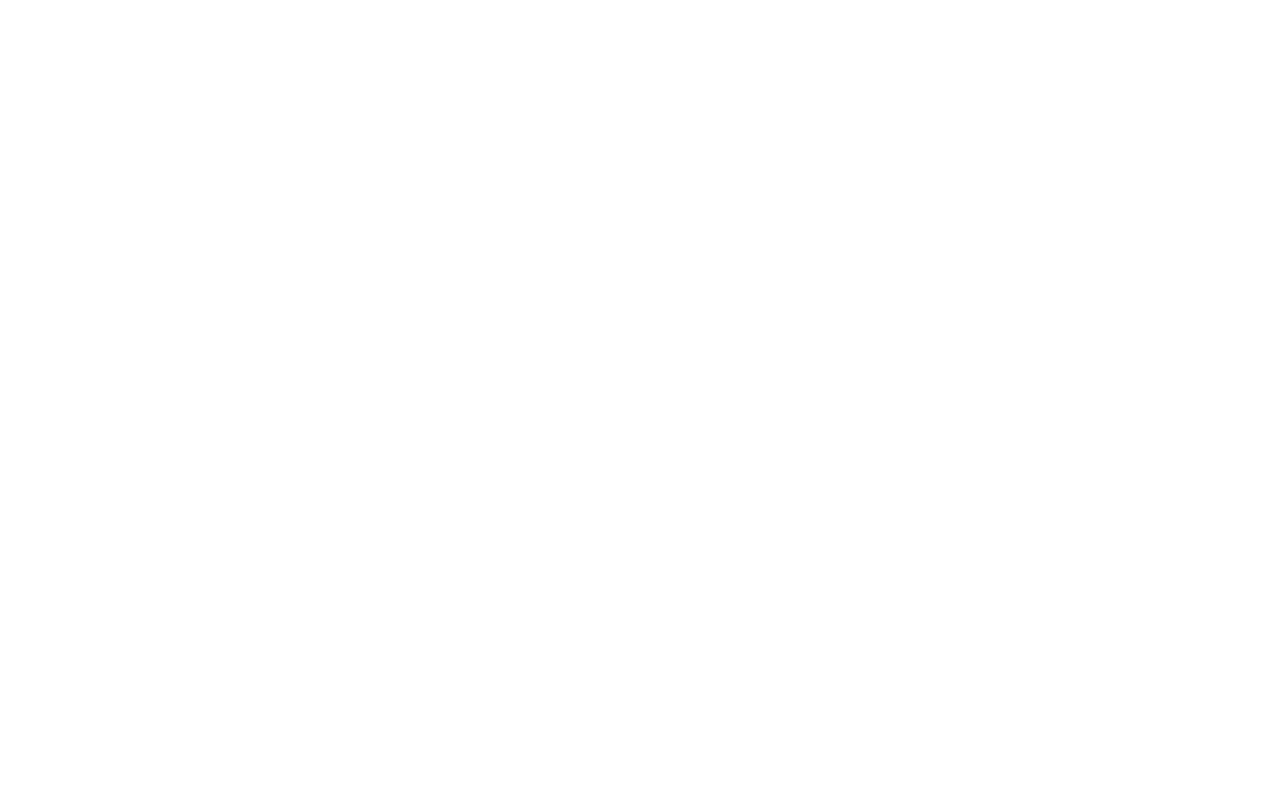
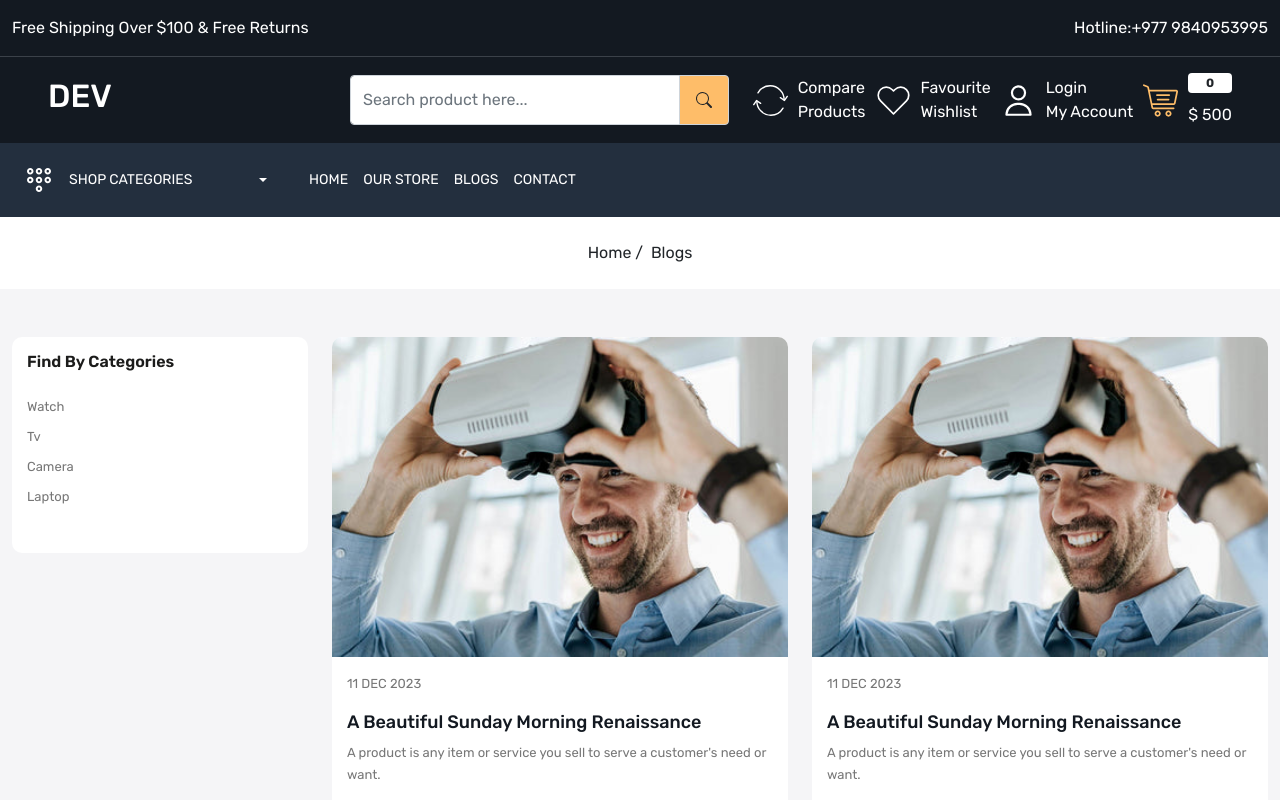
Before and after one commit to RNyaupane/frontend-MERN, a React (Vite) app: page /blogs in a window 1280 px wide. Before the commit this address had no page. Shown: the top 800 px of the page. Built offline with nearby package versions, Linux system fonts and the light colour scheme.

Commit message:
Blog Page Added

```diff
--- a/src/App.jsx
+++ b/src/App.jsx
@@ -6,6 +6,7 @@
 import About from './pages/About'
 import Contact from './pages/Contact'
 import OurStore from './pages/OurStore'
+import Blog from './pages/Blog'
 
 function App() {
   const [count, setCount] = useState(0)
@@ -19,6 +20,7 @@
               <Route path='about' element={<About/>}/>
               <Route path='contact' element={<Contact/>}/>
               <Route path='store' element={<OurStore/>}/>
+              <Route path='blogs' element={<Blog/>}/>
             </Route>
           </Routes>
         </BrowserRouter>
--- a/src/components/BlogCard.jsx
+++ b/src/components/BlogCard.jsx
@@ -2,12 +2,11 @@
 import { Link } from 'react-router-dom'
 
 const BlogCard = () => {
-  return (
-    <>
-        <div className="col-3">
+    return (
+        <>
             <div className="blog-card">
                 <div className="card-image">
-                    <img src="images/blog-1.jpg" className='img-fluid' alt="blog" />
+                    <img src="images/blog-1.jpg" className='img-fluid w-100' alt="blog" />
                 </div>
                 <div className="blog-content">
                     <p className='date'>11 dec 2023</p>
@@ -16,9 +15,8 @@
                     <Link to='' className='button'>Read More</Link>
                 </div>
             </div>
-        </div>
-    </>
-  )
+        </>
+    )
 }
 
 export default BlogCard
--- a/src/components/Header.jsx
+++ b/src/components/Header.jsx
@@ -92,7 +92,7 @@
                   <div className="d-flex align-items-center gap-15">
                     <NavLink to='/'>Home</NavLink>
                     <NavLink to='/store'>Our Store</NavLink>
-                    <NavLink to='/'>Blogs</NavLink>
+                    <NavLink to='/blogs'>Blogs</NavLink>
                     <NavLink to='/contact'>Contact</NavLink>
                   </div>
                 </div>
--- /dev/null
+++ b/src/pages/Blog.jsx
@@ -0,0 +1,54 @@
+import React from 'react'
+import BreadCrumb from '../components/BreadCrumb'
+import { Helmet } from "react-helmet";
+import Meta from '../components/Meta';
+import BlogCard from '../components/BlogCard';
+
+const Blog = () => {
+    return (
+        <>
+            <Meta title={'Blogs'} />
+            <BreadCrumb title='Blogs' />
+            <div className="blog-wrapper home-wrapper-2 py-5">
+                <div className="container-xxl">
+                    <div className="row">
+                        <div className="col-3">
+                            <div className="filter-card mb-3">
+                                <h3 className="filter-title">
+                                    Find By Categories
+                                </h3>
+                                <div className="">
+                                    <ul className='ps-0'>
+                                        <li>Watch</li>
+                                        <li>Tv</li>
+                                        <li>Camera</li>
+                                        <li>Laptop</li>
+                                    </ul>
+                                </div>
+                            </div>
+                        </div>
+                        <div className="col-9">
+                            <div className="row">
+                                <div className="col-6 mb-4">
+                                    <BlogCard />
+                                </div>
+                                <div className="col-6 mb-4">
+                                    <BlogCard />
+                                </div>
+                                <div className="col-6 mb-4">
+                                    <BlogCard />
+                                </div>
+                                <div className="col-6 mb-4">
+                                    <BlogCard />
+                                </div>
+                            </div>
+                        </div>
+                    </div>
+                </div>
+
+            </div>
+        </>
+    )
+}
+
+export default Blog
--- a/src/pages/Home.jsx
+++ b/src/pages/Home.jsx
@@ -318,10 +318,20 @@
                 Our Latest Blogs
               </h3>
             </div>
-            <BlogCard />
-            <BlogCard />
-            <BlogCard />
-            <BlogCard />
+            <div className="row">
+              <div className="col-3">
+                <BlogCard />
+              </div>
+              <div className="col-3">
+                <BlogCard />
+              </div>
+              <div className="col-3">
+                <BlogCard />
+              </div>
+              <div className="col-3">
+              <BlogCard />
+              </div>
+            </div>
           </div>
         </div>
       </section>
```
